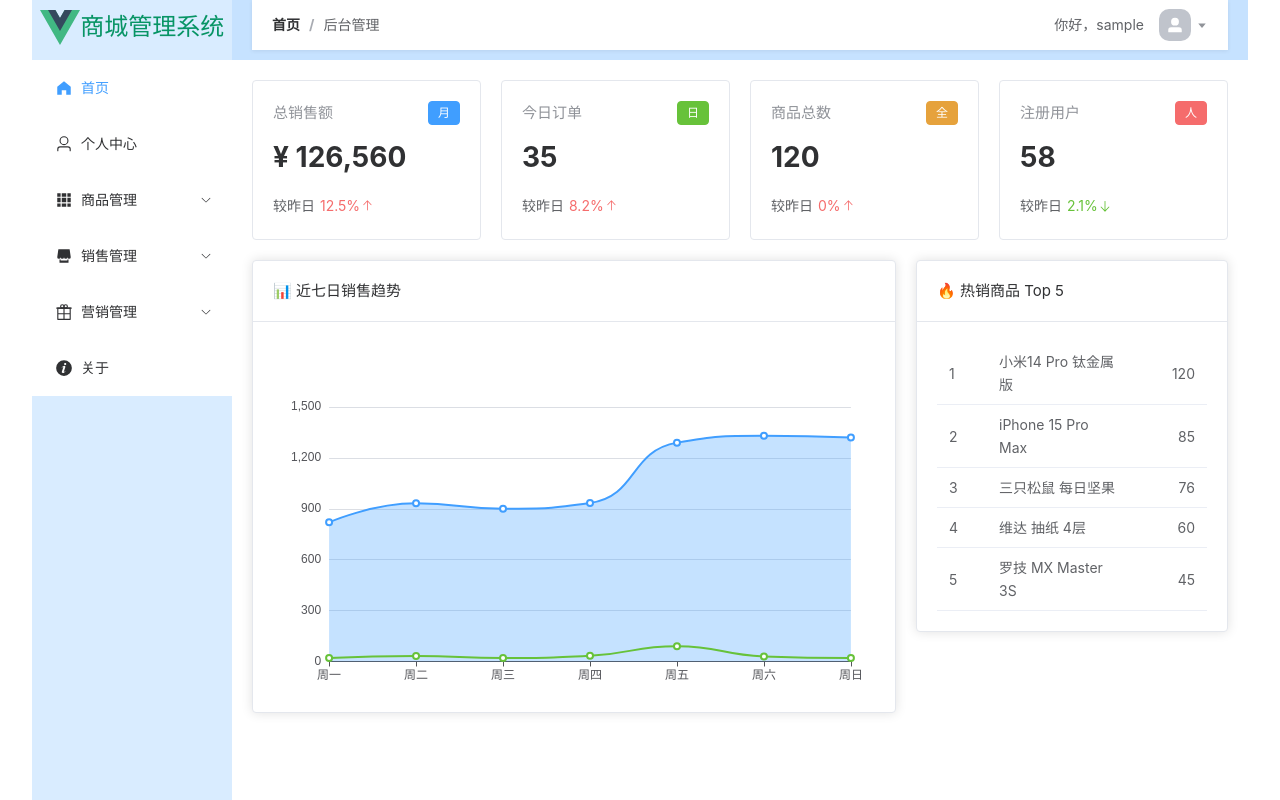
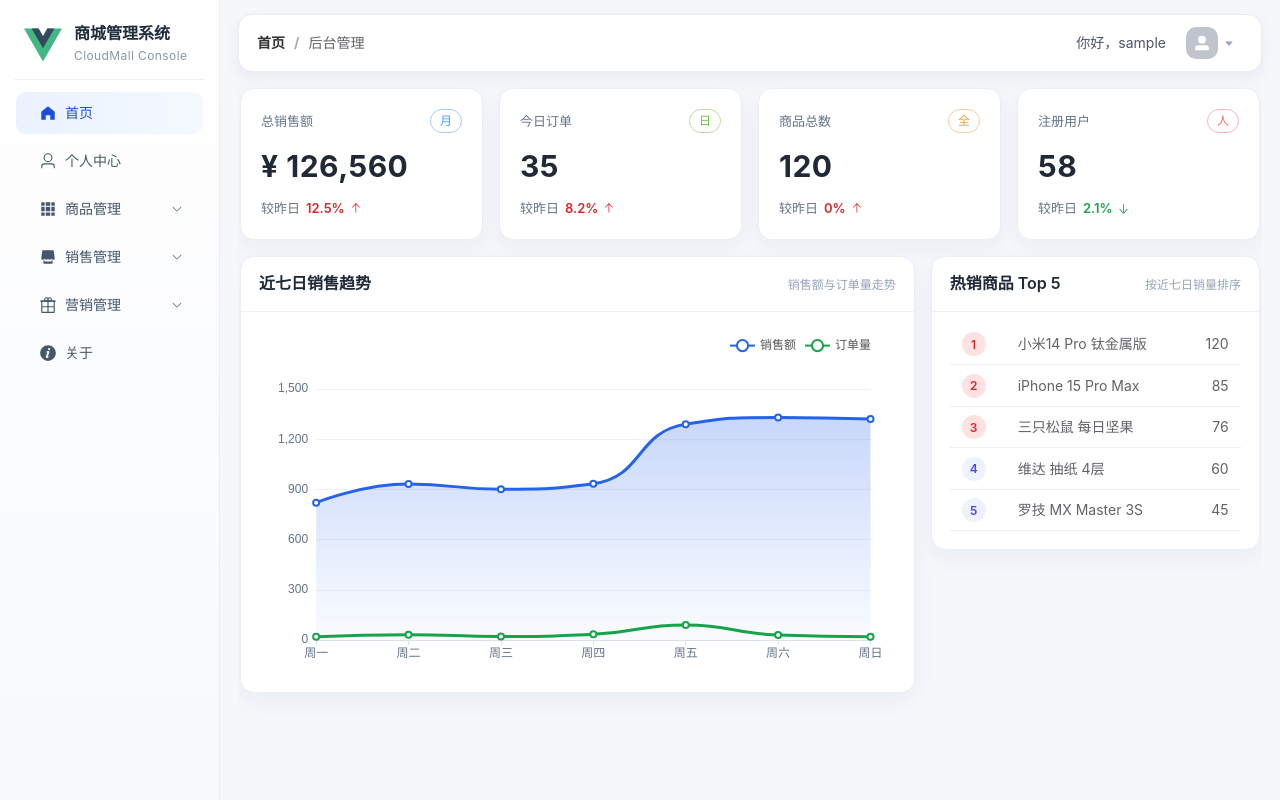
Before and after one commit to ca1kun/cloudmall-frontend, a Vue app: page /home in a window 1280 px wide. Built offline with nearby package versions, Linux system fonts and the light colour scheme; sample sign-in values are in the browser's storage; the HTML template or start-up script is replaced by a standard one.

Commit message:
fix修改样式

```diff
--- a/src/assets/base.css
+++ b/src/assets/base.css
@@ -36,20 +36,6 @@
   --section-gap: 160px;
 }
 
-@media (prefers-color-scheme: dark) {
-  :root {
-    --color-background: var(--vt-c-black);
-    --color-background-soft: var(--vt-c-black-soft);
-    --color-background-mute: var(--vt-c-black-mute);
-
-    --color-border: var(--vt-c-divider-dark-2);
-    --color-border-hover: var(--vt-c-divider-dark-1);
-
-    --color-heading: var(--vt-c-text-dark-1);
-    --color-text: var(--vt-c-text-dark-2);
-  }
-}
-
 *,
 *::before,
 *::after {
@@ -61,23 +47,15 @@
 body {
   min-height: 100vh;
   color: var(--color-text);
-  background: var(--color-background);
-  transition:
-    color 0.5s,
-    background-color 0.5s;
+  background: #f5f7fb;
   line-height: 1.6;
   font-family:
-    Inter,
+    'PingFang SC',
+    'Hiragino Sans GB',
     -apple-system,
     BlinkMacSystemFont,
     'Segoe UI',
-    Roboto,
-    Oxygen,
-    Ubuntu,
-    Cantarell,
-    'Fira Sans',
-    'Droid Sans',
-    'Helvetica Neue',
+    'Microsoft YaHei',
     sans-serif;
   font-size: 15px;
   text-rendering: optimizeLegibility;
--- a/src/assets/main.css
+++ b/src/assets/main.css
@@ -1,31 +1,18 @@
 @import './base.css';
 
 #app {
-  max-width: 100vm;
-  margin: 0 auto;
-  padding: 2rem;
-  font-weight: normal;
+  min-height: 100%;
+  font-weight: 400;
 }
 
-a,
-.green {
-  text-decoration: none;
-  color: hsla(160, 100%, 37%, 1);
-  transition: 0.4s;
-  padding: 3px;
+html,
+body,
+#app {
+  margin: 0;
+  padding: 0;
 }
 
-@media (hover: hover) {
-  a:hover {
-    background-color: hsla(160, 100%, 37%, 0.2);
-  }
+a {
+  text-decoration: none;
+  color: inherit;
 }
-
-@media (min-width: 1024px) {
-  #app {
-    padding: 0 2rem;
-  }
-  .app-container {
-    padding: 0 0rem;
-  }
-}
--- a/src/layout/admin/index.vue
+++ b/src/layout/admin/index.vue
@@ -1,23 +1,25 @@
 <template>
-    <el-container class="layout-container-demo">
-        <el-aside width="200px">
-            <el-scrollbar>
+    <el-container class="layout-shell">
+        <el-aside width="220px" class="layout-aside">
+            <el-scrollbar class="aside-scroll">
                 <side-bar />
             </el-scrollbar>
         </el-aside>
 
-        <el-container>
-            <el-header style="text-align: right; font-size: 12px">
+        <el-container class="layout-main-shell">
+            <el-header class="layout-header">
                 <nav-bar />
             </el-header>
 
-            <el-main>
-                <el-scrollbar>
-                    <router-view v-slot="{ Component }">
-                        <keep-alive>
-                            <component :is="Component" />
-                        </keep-alive>
-                    </router-view>
+            <el-main class="layout-main">
+                <el-scrollbar class="main-scroll">
+                    <div class="main-content">
+                        <router-view v-slot="{ Component }">
+                            <keep-alive>
+                                <component :is="Component" />
+                            </keep-alive>
+                        </router-view>
+                    </div>
                 </el-scrollbar>
             </el-main>
         </el-container>
@@ -30,19 +32,39 @@ import SideBar from '@/layout/admin/sidebar/index.vue'
 </script>
 
 <style scoped>
-.layout-container-demo .el-header {
-    position: relative;
-    background-color: var(--el-color-primary-light-7);
-    color: var(--el-text-color-primary);
+.layout-shell {
+    height: 100vh;
+    background: #f5f7fb;
 }
 
-.layout-container-demo .el-aside {
-    color: var(--el-text-color-primary);
-    background: var(--el-color-primary-light-8);
+.layout-aside {
     height: 100vh;
+    border-right: 1px solid #e9edf4;
+    background: linear-gradient(180deg, #ffffff 0%, #f7f9fc 100%);
 }
 
-.layout-container-demo .el-main {
+.layout-main-shell {
+    min-width: 0;
+    background: #f5f7fb;
+}
+
+.layout-header {
+    height: 72px;
+    padding: 14px 18px 0;
+    background: transparent;
+}
+
+.layout-main {
+    padding: 14px 18px 18px;
+    min-height: 0;
+}
+
+.main-scroll {
+    height: 100%;
+}
+
+.main-content {
+    min-height: calc(100vh - 104px);
     padding: 0;
 }
 </style>
--- a/src/layout/admin/navbar/index.vue
+++ b/src/layout/admin/navbar/index.vue
@@ -74,15 +74,16 @@ const handleLogout = () => {
 
 <style scoped>
 .navbar {
-    height: 50px;
-    overflow: hidden;
+    height: 58px;
     position: relative;
     background: #fff;
-    box-shadow: 0 1px 4px rgba(0, 21, 41, .08);
+    border: 1px solid #e9edf4;
+    border-radius: 14px;
+    box-shadow: 0 6px 16px rgba(20, 40, 80, 0.06);
     display: flex;
     justify-content: space-between;
     align-items: center;
-    padding: 0 20px;
+    padding: 0 18px;
 }
 
 .left-breadcrumb {
@@ -101,8 +102,8 @@ const handleLogout = () => {
 
 .username {
     font-size: 14px;
-    color: #606266;
-    margin-right: 15px;
+    color: #4a5568;
+    margin-right: 12px;
 }
 
 .avatar-container {
@@ -117,13 +118,22 @@ const handleLogout = () => {
 .user-avatar {
     cursor: pointer;
     border-radius: 10px;
-    /* 方形圆角头像更商务 */
 }
 
 .caret-icon {
     margin-left: 5px;
     font-size: 12px;
-    color: #909399;
+    color: #94a3b8;
+}
+
+.avatar-wrapper {
+    padding: 4px 8px;
+    border-radius: 10px;
+    transition: background-color 0.2s ease;
+}
+
+.avatar-wrapper:hover {
+    background: #f3f6fb;
 }
 </style>
 
--- a/src/layout/admin/sidebar/index.vue
+++ b/src/layout/admin/sidebar/index.vue
@@ -1,9 +1,14 @@
 <template>
-    <div>
-        <div class="logo">
-            <img src="@/assets/logo.svg" style="height:35px"><span class="title">商城管理系统</span>
+    <div class="sidebar-shell">
+        <div class="brand">
+            <img src="@/assets/logo.svg" class="brand-logo" alt="logo" />
+            <div class="brand-text">
+                <p class="brand-title">商城管理系统</p>
+                <p class="brand-subtitle">CloudMall Console</p>
+            </div>
         </div>
-        <el-menu default-active="/home" router>
+
+        <el-menu :default-active="activeMenu" router class="sidebar-menu">
             <div v-for="(item, index) in routerList" :key="index">
                 <el-sub-menu :index="item.path" v-if="item.children">
                     <template #title>
@@ -31,26 +36,81 @@
 </template>
 
 <script lang="ts" setup>
+import { computed } from 'vue'
 import { adminRouters } from '@/router/adminRouter'
+import { useRoute } from 'vue-router'
+
+const route = useRoute()
 const routerList = [...adminRouters]
+const activeMenu = computed(() => route.path)
 </script>
 
 <style scoped>
-.layout-container-demo .el-menu {
+.sidebar-shell {
+    height: 100%;
+    padding: 14px 10px;
+}
+
+.brand {
+    display: flex;
+    align-items: center;
+    gap: 12px;
+    padding: 10px 10px 14px;
+    margin: 0 4px 12px;
+    border-bottom: 1px solid #edf1f7;
+}
+
+.brand-logo {
+    width: 38px;
+    height: 38px;
+}
+
+.brand-text {
+    min-width: 0;
+}
+
+.brand-title {
+    color: #1f2d3d;
+    font-size: 16px;
+    line-height: 1.2;
+    font-weight: 600;
+    white-space: nowrap;
+}
+
+.brand-subtitle {
+    margin-top: 3px;
+    color: #8a97a8;
+    font-size: 12px;
+    letter-spacing: 0.4px;
+}
+
+.sidebar-menu {
+    background: transparent;
     border-right: none;
 }
 
-.logo {
-    text-align: center;
-    color: #079465;
-    line-height: 40px;
-    margin-top: 10px;
+:deep(.el-menu-item),
+:deep(.el-sub-menu__title) {
+    height: 42px;
+    line-height: 42px;
+    margin: 6px 6px;
+    border-radius: 10px;
+    color: #44576d;
 }
 
-.title {
-    font-weight: 500;
-    font-size: 1.5rem;
-    position: relative;
-    top: -10px;
+:deep(.el-menu-item:hover),
+:deep(.el-sub-menu__title:hover) {
+    color: #1d4ed8;
+    background: #eef4ff;
+}
+
+:deep(.el-menu-item.is-active) {
+    color: #1d4ed8;
+    background: linear-gradient(90deg, #eaf2ff 0%, #f5f9ff 100%);
+    font-weight: 600;
+}
+
+:deep(.el-menu-item-group__title) {
+    padding: 0;
 }
 </style>
--- a/src/views/admin/home/index.vue
+++ b/src/views/admin/home/index.vue
@@ -1,36 +1,50 @@
 <template>
   <div class="dashboard-container">
-    <!-- 1. 数据卡片区 -->
-    <el-row :gutter="20">
-      <el-col :span="6" v-for="item in cards" :key="item.title">
+    <el-row :gutter="16" class="stats-row">
+      <el-col :xs="24" :sm="12" :lg="6" v-for="item in cards" :key="item.title">
         <el-card shadow="hover" class="data-card">
           <div class="card-header">
-            <span>{{ item.title }}</span>
-            <el-tag :type="item.type" effect="dark">{{ item.tag }}</el-tag>
+            <span class="card-title">{{ item.title }}</span>
+            <el-tag :type="item.type" effect="plain" class="card-tag">{{ item.tag }}</el-tag>
           </div>
           <div class="card-num">{{ item.num }}</div>
           <div class="card-footer">
             <span>较昨日</span>
             <span :class="item.up ? 'up' : 'down'">
-              {{ item.rate }}% <el-icon><component :is="item.up ? 'Top' : 'Bottom'" /></el-icon>
+              {{ item.rate }}% <el-icon><component :is="item.up ? Top : Bottom" /></el-icon>
             </span>
           </div>
         </el-card>
       </el-col>
     </el-row>
 
-    <!-- 2. 图表区 -->
-    <el-row :gutter="20" style="margin-top: 20px;">
-      <el-col :span="16">
-        <el-card header="📊 近七日销售趋势">
-          <div ref="chartRef" style="height: 350px;"></div>
+    <el-row :gutter="16" class="panel-row">
+      <el-col :xs="24" :lg="16">
+        <el-card class="panel-card" shadow="never">
+          <template #header>
+            <div class="panel-header">
+              <span class="panel-title">近七日销售趋势</span>
+              <span class="panel-desc">销售额与订单量走势</span>
+            </div>
+          </template>
+          <div ref="chartRef" class="chart-area"></div>
         </el-card>
       </el-col>
 
-      <el-col :span="8">
-        <el-card header="🔥 热销商品 Top 5">
-          <el-table :data="rankList" style="width: 100%" :show-header="false">
-            <el-table-column type="index" width="50" />
+      <el-col :xs="24" :lg="8">
+        <el-card class="panel-card" shadow="never">
+          <template #header>
+            <div class="panel-header">
+              <span class="panel-title">热销商品 Top 5</span>
+              <span class="panel-desc">按近七日销量排序</span>
+            </div>
+          </template>
+          <el-table :data="rankList" style="width: 100%" :show-header="false" class="rank-table">
+            <el-table-column label="排名" width="56">
+              <template #default="scope">
+                <span class="rank-badge" :class="{ hot: scope.$index < 3 }">{{ scope.$index + 1 }}</span>
+              </template>
+            </el-table-column>
             <el-table-column prop="name" label="商品" />
             <el-table-column prop="count" label="销量" width="80" align="right" />
           </el-table>
@@ -42,7 +56,7 @@
 
 <script setup lang="ts">
 import { ref, onMounted, onUnmounted } from 'vue'
-import * as echarts from 'echarts' // 需安装 echarts
+import * as echarts from 'echarts'
 import { Top, Bottom } from '@element-plus/icons-vue'
 
 // 1. 卡片数据 (Mock)
@@ -62,38 +76,57 @@ const rankList = [
   { name: '罗技 MX Master 3S', count: 45 },
 ]
 
-// 3. 图表初始化
-const chartRef = ref()
-let myChart: any = null
+const chartRef = ref<HTMLElement | null>(null)
+let myChart: echarts.ECharts | null = null
 
 const initChart = () => {
   if (!chartRef.value) return
+
+  if (myChart) {
+    myChart.dispose()
+    myChart = null
+  }
+
   myChart = echarts.init(chartRef.value)
 
   const option = {
     tooltip: { trigger: 'axis' },
-    grid: { left: '3%', right: '4%', bottom: '3%', containLabel: true },
+    legend: { top: 10, right: 20 },
+    grid: { left: '3%', right: '4%', bottom: '4%', containLabel: true },
     xAxis: {
       type: 'category',
       boundaryGap: false,
-      data: ['周一', '周二', '周三', '周四', '周五', '周六', '周日']
+      data: ['周一', '周二', '周三', '周四', '周五', '周六', '周日'],
+      axisLine: { lineStyle: { color: '#d9e1ec' } },
+      axisLabel: { color: '#64748b' }
     },
-    yAxis: { type: 'value' },
+    yAxis: {
+      type: 'value',
+      splitLine: { lineStyle: { color: '#edf2f7' } },
+      axisLabel: { color: '#64748b' }
+    },
     series: [
       {
         name: '销售额',
         type: 'line',
-        smooth: true, // 平滑曲线
+        smooth: true,
         data: [820, 932, 901, 934, 1290, 1330, 1320],
-        areaStyle: { opacity: 0.3 }, // 填充颜色
-        itemStyle: { color: '#409EFF' }
+        areaStyle: {
+          color: new echarts.graphic.LinearGradient(0, 0, 0, 1, [
+            { offset: 0, color: 'rgba(37, 99, 235, 0.36)' },
+            { offset: 1, color: 'rgba(37, 99, 235, 0.03)' }
+          ])
+        },
+        itemStyle: { color: '#2563eb' },
+        lineStyle: { width: 3 }
       },
       {
         name: '订单量',
         type: 'line',
         smooth: true,
         data: [20, 32, 21, 34, 90, 30, 20],
-        itemStyle: { color: '#67C23A' }
+        itemStyle: { color: '#16a34a' },
+        lineStyle: { width: 3 }
       }
     ]
   }
@@ -101,8 +134,9 @@ const initChart = () => {
   myChart.setOption(option)
 }
 
-// 窗口大小改变时重绘图表
-const handleResize = () => myChart?.resize()
+const handleResize = () => {
+  myChart?.resize()
+}
 
 onMounted(() => {
   initChart()
@@ -111,15 +145,140 @@ onMounted(() => {
 
 onUnmounted(() => {
   window.removeEventListener('resize', handleResize)
+  if (myChart) {
+    myChart.dispose()
+    myChart = null
+  }
 })
 </script>
 
 <style scoped>
-.dashboard-container { padding: 20px; }
-.data-card { height: 160px; display: flex; flex-direction: column; justify-content: space-between; }
-.card-header { display: flex; justify-content: space-between; align-items: center; color: #909399; }
-.card-num { font-size: 28px; font-weight: bold; color: #303133; margin-top: 10px; }
-.card-footer { margin-top: 15px; font-size: 14px; color: #606266; display: flex; align-items: center; }
-.up { color: #f56c6c; margin-left: 5px; display: flex; align-items: center; }
-.down { color: #67c23a; margin-left: 5px; display: flex; align-items: center; }
+.dashboard-container {
+  padding: 2px;
+}
+
+.stats-row {
+  margin-bottom: 16px;
+}
+
+.panel-row {
+  margin-top: 0;
+}
+
+.data-card {
+  border: 1px solid #e9edf4;
+  border-radius: 14px;
+  box-shadow: 0 8px 24px rgba(19, 37, 70, 0.05);
+}
+
+.data-card :deep(.el-card__body) {
+  min-height: 150px;
+  display: flex;
+  flex-direction: column;
+  justify-content: space-between;
+}
+
+.card-header {
+  display: flex;
+  justify-content: space-between;
+  align-items: center;
+}
+
+.card-title {
+  color: #64748b;
+  font-size: 13px;
+}
+
+.card-tag {
+  border-radius: 999px;
+}
+
+.card-num {
+  font-size: 30px;
+  font-weight: 700;
+  color: #1f2937;
+  letter-spacing: 0.5px;
+}
+
+.card-footer {
+  font-size: 13px;
+  color: #64748b;
+  display: flex;
+  align-items: center;
+}
+
+.up,
+.down {
+  margin-left: 6px;
+  display: inline-flex;
+  align-items: center;
+  gap: 4px;
+  font-weight: 600;
+}
+
+.up {
+  color: #dc2626;
+}
+
+.down {
+  color: #16a34a;
+}
+
+.panel-card {
+  border: 1px solid #e9edf4;
+  border-radius: 14px;
+  box-shadow: 0 8px 24px rgba(19, 37, 70, 0.05);
+}
+
+.panel-card :deep(.el-card__header) {
+  border-bottom: 1px solid #eef2f8;
+  padding: 14px 18px;
+}
+
+.panel-card :deep(.el-card__body) {
+  padding: 12px 18px 18px;
+}
+
+.panel-header {
+  display: flex;
+  justify-content: space-between;
+  align-items: baseline;
+}
+
+.panel-title {
+  color: #1f2937;
+  font-size: 16px;
+  font-weight: 600;
+}
+
+.panel-desc {
+  color: #94a3b8;
+  font-size: 12px;
+}
+
+.chart-area {
+  height: 350px;
+}
+
+.rank-badge {
+  display: inline-flex;
+  width: 24px;
+  height: 24px;
+  border-radius: 50%;
+  align-items: center;
+  justify-content: center;
+  background: #eef2ff;
+  color: #4f46e5;
+  font-size: 12px;
+  font-weight: 600;
+}
+
+.rank-badge.hot {
+  background: #fee2e2;
+  color: #dc2626;
+}
+
+.rank-table :deep(.el-table__row td) {
+  padding: 8px 0;
+}
 </style>
```
